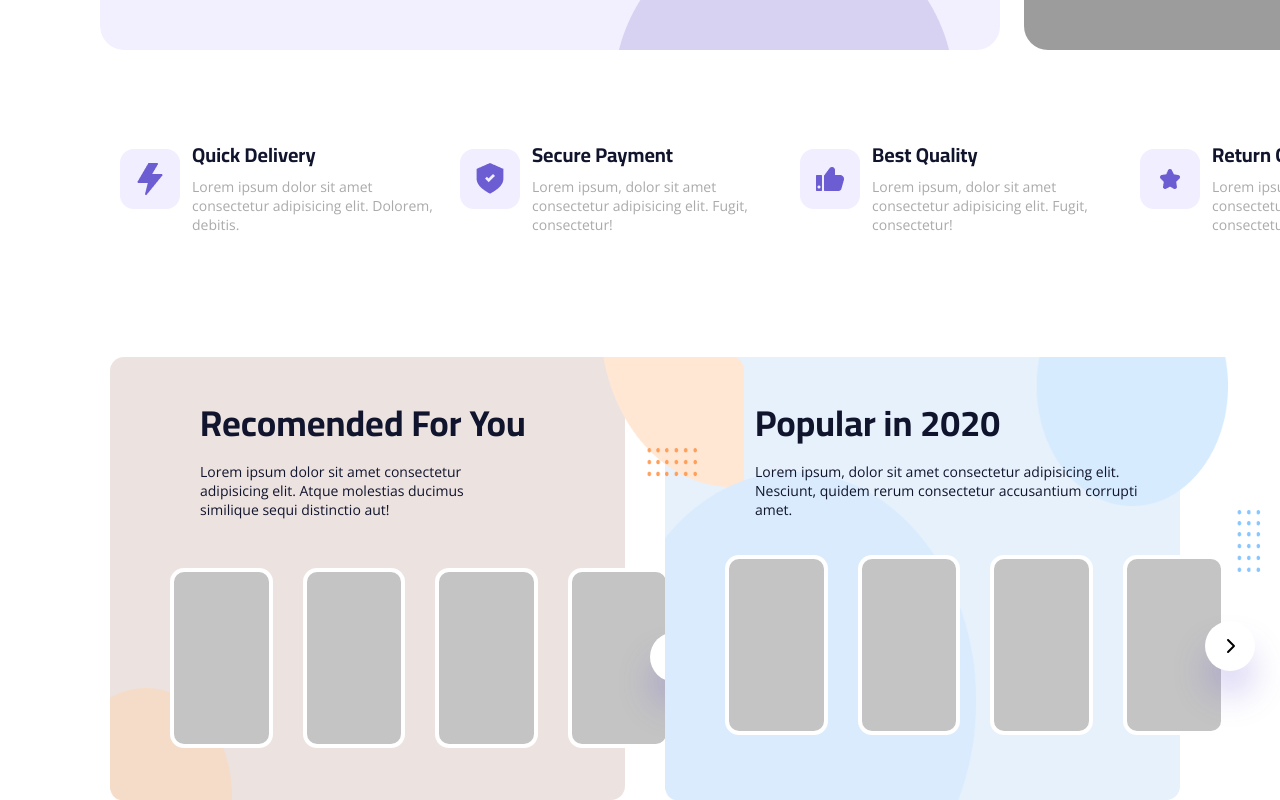
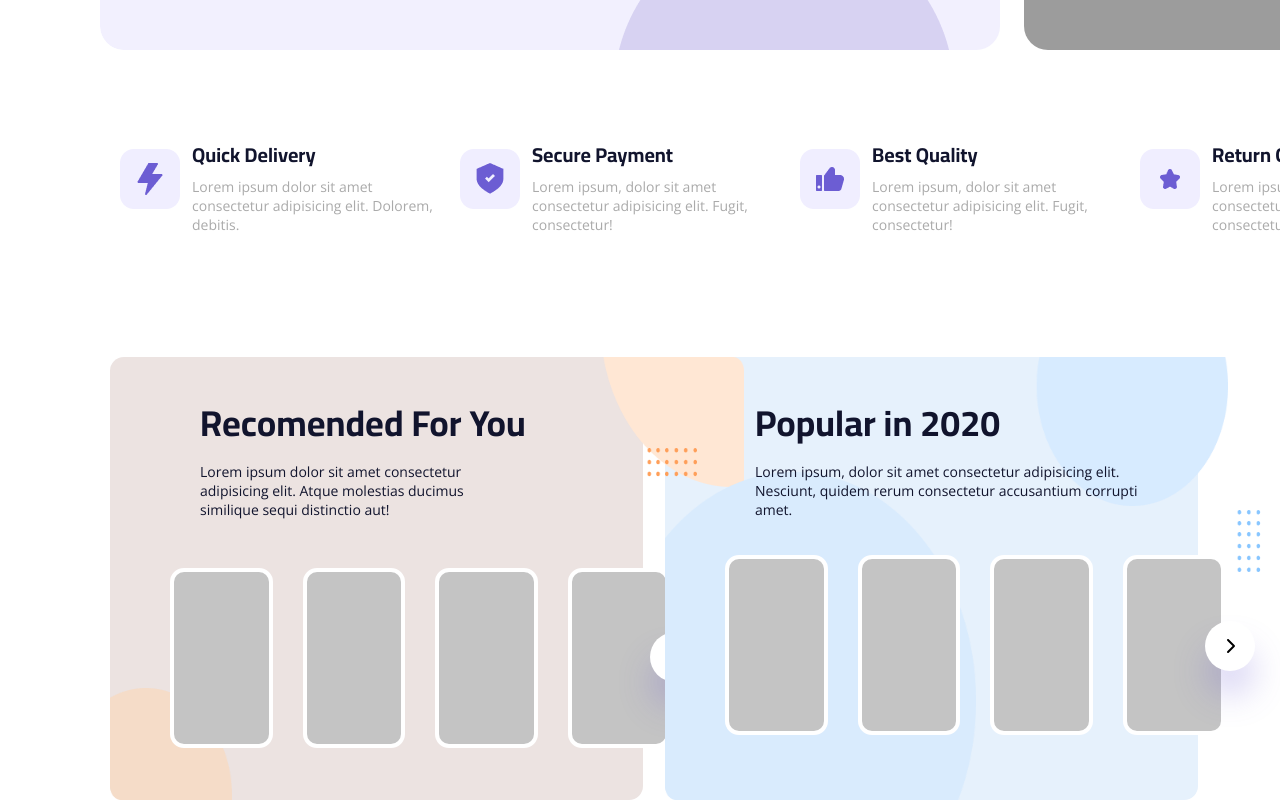
Before and after one commit to AgasefAmircan/bookstore, a plain HTML site: page index.html in a window 1280 px wide. Shown: the part 742-1542 px from the top of the page. Drawn offline with nearby package versions, Linux system fonts and the light colour scheme.

Commit message:
Initial commit

```diff
--- a/assets/style.scss
+++ b/assets/style.scss
@@ -322,6 +322,7 @@
    display: flex;
    gap: 40px;
    .banner{
+    margin-right: -18px;
     width: 640px;
     height: 443px;
     border-radius: 14px;
--- a/index.html
+++ b/index.html
@@ -4,7 +4,7 @@
     <meta charset="UTF-8" />
     <meta http-equiv="X-UA-Compatible" content="IE=edge" />
     <meta name="viewport" content="width=device-width, initial-scale=1.0" />
-    <title>Document</title>
+    <title>BookStore | Agasef Amircan</title>
     <script
       defer
       src="https://use.fontawesome.com/releases/v6.1.2/js/all.js"
```
Also changed, not shown: assets/style.css, assets/style.min.css.
